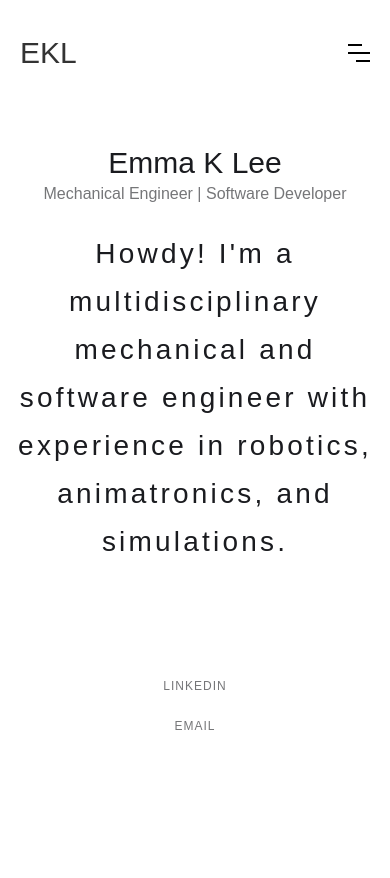
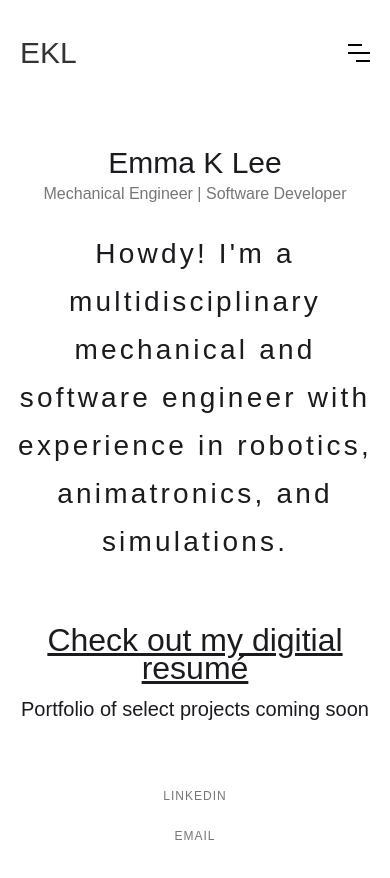
Before and after one commit to emmakatherinelee/emmakatherinelee.github.io, a plain HTML site: page index.html in a window 390 px wide. Before the commit the page ends 844 px from the top, so only its background shows below. Drawn offline with nearby package versions, Linux system fonts and the light colour scheme; a script that the page names is missing.

Commit message:
added text

```diff
--- a/css/emmas-portfolio-b53eb8.webflow.css
+++ b/css/emmas-portfolio-b53eb8.webflow.css
@@ -1379,6 +1379,60 @@ figcaption {
   display: none;
 }
 
+.heading-3 {
+  width: auto;
+  margin-right: 0px;
+  margin-left: 70px;
+  text-align: left;
+  -o-object-fit: contain;
+  object-fit: contain;
+}
+
+.heading-4 {
+  text-align: center;
+}
+
+.link-block {
+  display: block;
+  width: 13%;
+  margin-left: 20px;
+  -o-object-fit: contain;
+  object-fit: contain;
+}
+
+.image-9 {
+  display: block;
+  width: auto;
+  -o-object-fit: contain;
+  object-fit: contain;
+}
+
+.link-4 {
+  display: block;
+  width: auto;
+  -webkit-box-flex: 0;
+  -webkit-flex: 0 auto;
+  -ms-flex: 0 auto;
+  flex: 0 auto;
+  font-size: 32px;
+  text-align: center;
+  -o-object-fit: fill;
+  object-fit: fill;
+}
+
+.section-2 {
+  display: -webkit-box;
+  display: -webkit-flex;
+  display: -ms-flexbox;
+  display: flex;
+  margin-right: auto;
+  margin-left: 70px;
+  padding-left: 0px;
+  -webkit-flex-wrap: nowrap;
+  -ms-flex-wrap: nowrap;
+  flex-wrap: nowrap;
+}
+
 @media screen and (max-width: 991px) {
   .styleguide-block {
     text-align: center;
@@ -1688,6 +1742,27 @@ figcaption {
   .modal-window.cert-sd2 {
     display: none;
   }
+
+  .heading-3 {
+    margin-left: 0px;
+    text-align: center;
+  }
+
+  .link-block {
+    display: block;
+  }
+
+  .link-4 {
+    text-align: center;
+  }
+
+  .section-2 {
+    margin-left: auto;
+    -webkit-box-pack: center;
+    -webkit-justify-content: center;
+    -ms-flex-pack: center;
+    justify-content: center;
+  }
 }
 
 @media screen and (max-width: 767px) {
@@ -1914,6 +1989,20 @@ figcaption {
     overflow: scroll;
     width: 80%;
     height: 70%;
+  }
+
+  .link-block {
+    display: none;
+  }
+
+  .section-2 {
+    margin-left: auto;
+    padding-left: 0px;
+    -webkit-box-pack: center;
+    -webkit-justify-content: center;
+    -ms-flex-pack: center;
+    justify-content: center;
+    text-align: left;
   }
 }
 
@@ -2054,6 +2143,10 @@ figcaption {
     width: 90%;
     height: 90%;
   }
+
+  .link-4 {
+    text-align: center;
+  }
 }
 
 #w-node-_9b2922ad-09b1-aebb-0430-7dee623c62c1-565fff42 {
--- a/index.html
+++ b/index.html
@@ -1,5 +1,5 @@
 <!DOCTYPE html><!--  This site was created in Webflow. http://www.webflow.com  -->
-<!--  Last Published: Sat Sep 11 2021 23:48:17 GMT+0000 (Coordinated Universal Time)  -->
+<!--  Last Published: Mon Sep 13 2021 05:15:55 GMT+0000 (Coordinated Universal Time)  -->
 <html data-wf-page="6101fee35defaa21c45fff3d" data-wf-site="6101fee25defaa16f45fff3a">
 <head>
   <meta charset="utf-8">
@@ -55,6 +55,10 @@
       </div>
     </div>
   </div>
+  <div class="section-2 wf-section">
+    <a href="about.html" class="link-4">Check out my digitial resumé</a>
+    <a href="about.html" class="link-block w-inline-block"><img src="images/Frame-8.png" loading="lazy" alt="" class="image-9"></a>
+  </div>
   <div class="project w-row">
     <div class="w-col w-col-9">
       <a href="work/project-1.html" class="work-image cc-work-1 w-inline-block"></a>
@@ -95,6 +99,7 @@
       <div class="paragraph-light">Art, Fabrication, and Everything Else</div>
     </div>
   </div>
+  <h5 class="heading-3">Portfolio of select projects coming soon</h5>
   <div class="footer-wrap">
     <div class="footer-links">
       <a href="https://www.linkedin.com/in/emma-k-lee/" target="_blank" class="footer-item">LinkedIn</a>
```
Also changed, not shown: 401.html (+1 -1 lines), 404.html (+1 -1 lines), about.html (+1 -1 lines), work/project-1.html (+1 -1 lines), work/project-2.html (+1 -1 lines), work/project-3.html (+1 -1 lines), images/Frame-8.png (added).
